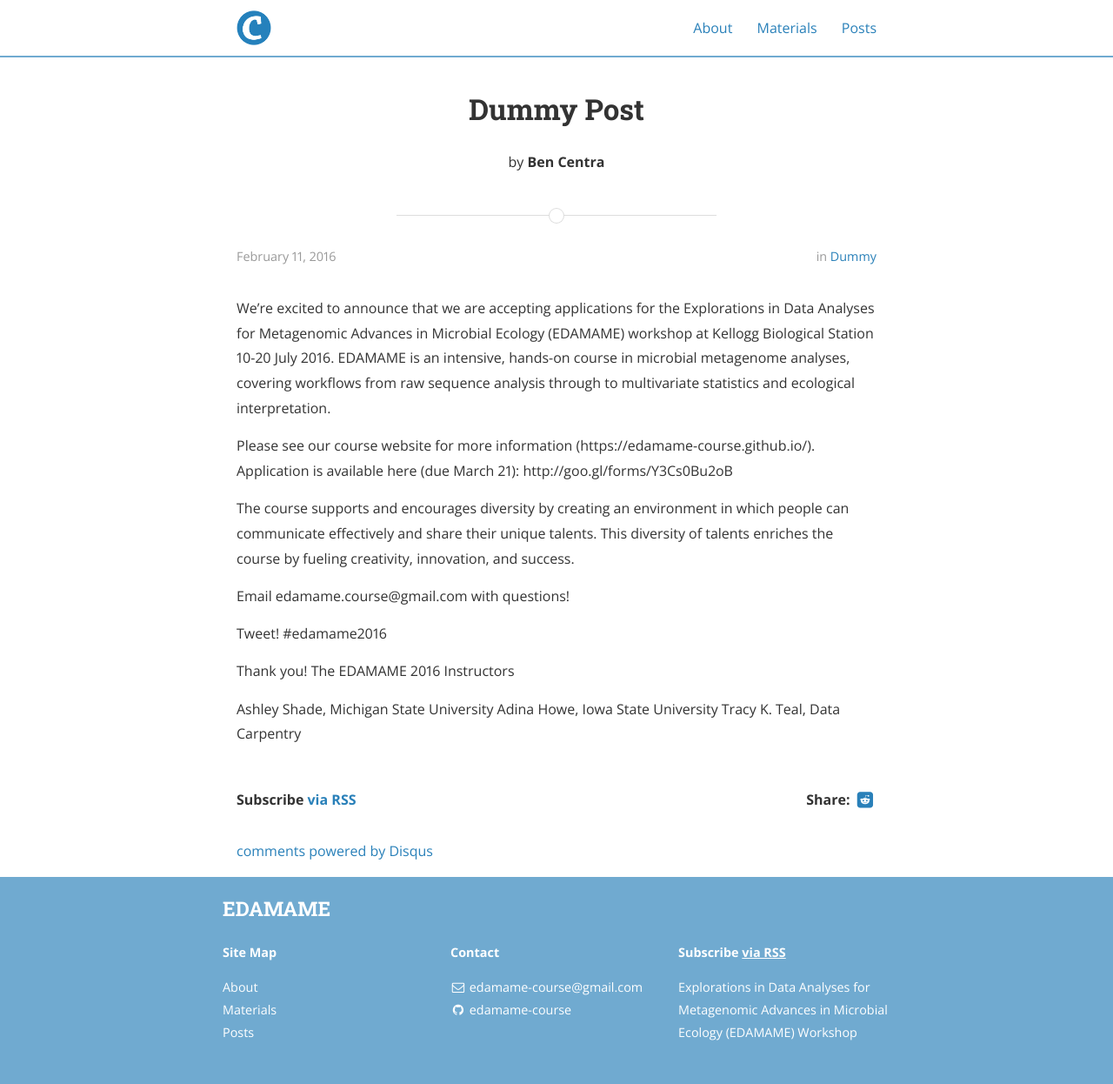
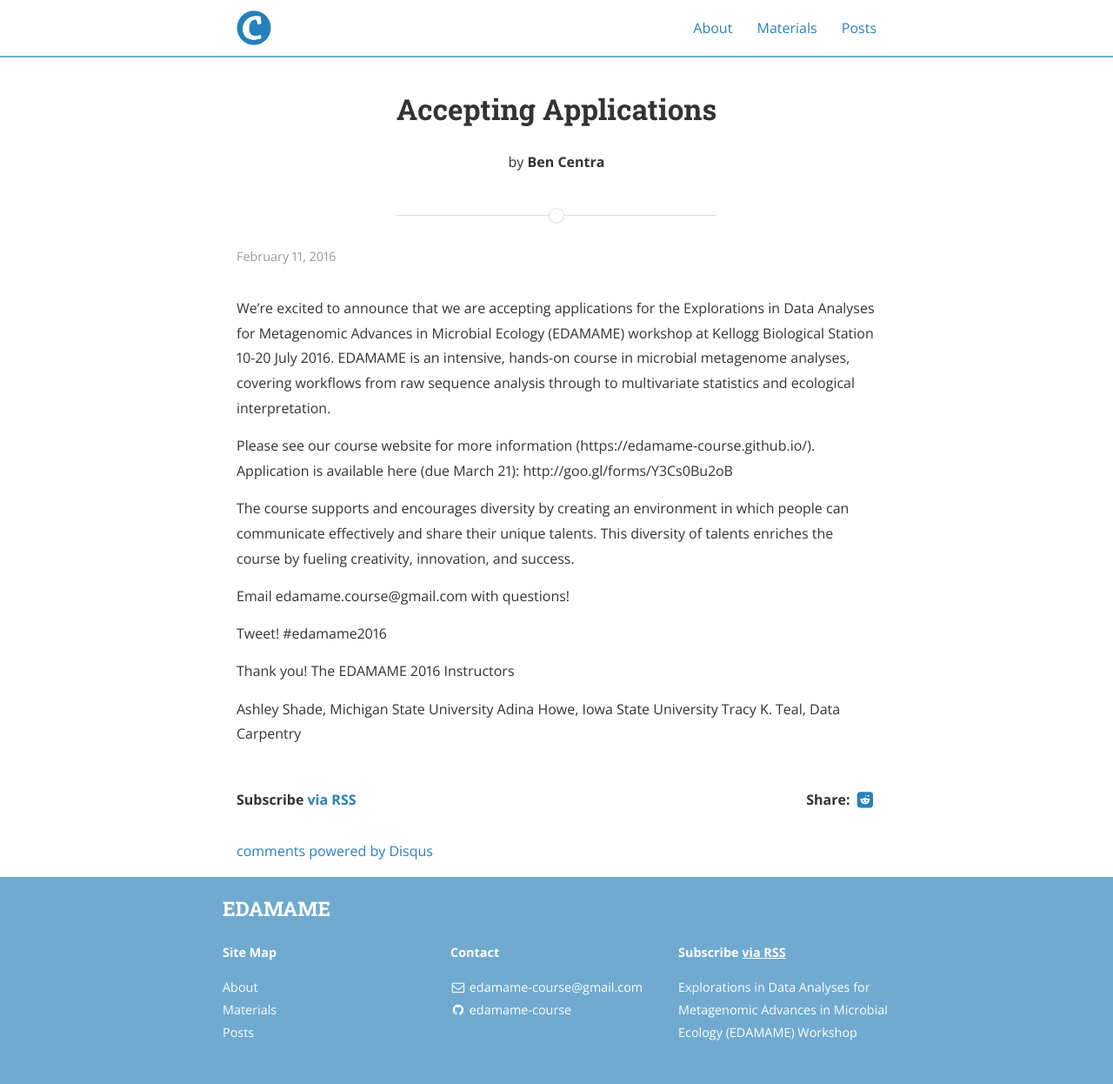
Before and after one commit to edamame-course/edamame-course.github.io, a Jekyll site: the page built from _posts/2015-04-18-dummy.markdown, in a window 1280 px wide. Shown: the whole page at 87% size. Built offline with Jekyll 4.4.1, drawn with Linux system fonts in a browser that asks for light colours; nearby versions of some CDN libraries; comment, search, counter and statistics services are not loaded; a style sheet for code colours, icons or effects is not loaded.

Commit message:
Update 2015-04-18-dummy.markdown

```diff
--- a/_posts/2015-04-18-dummy.markdown
+++ b/_posts/2015-04-18-dummy.markdown
@@ -1,9 +1,9 @@
 ---
 layout: post
-title:  "Dummy Post"
+title:  "Accepting Applications"
 date:   2016-02-11 08:43:59
 author: Ben Centra
-categories: Dummy
+categories: #edamame2016
 ---
 
 We’re excited to announce that we are accepting applications for the Explorations in Data Analyses for Metagenomic Advances in Microbial Ecology (EDAMAME) workshop at Kellogg Biological Station 10-20 July 2016.  EDAMAME is an intensive, hands-on course in microbial metagenome analyses, covering workflows from raw sequence analysis through to multivariate statistics and ecological interpretation.
```
